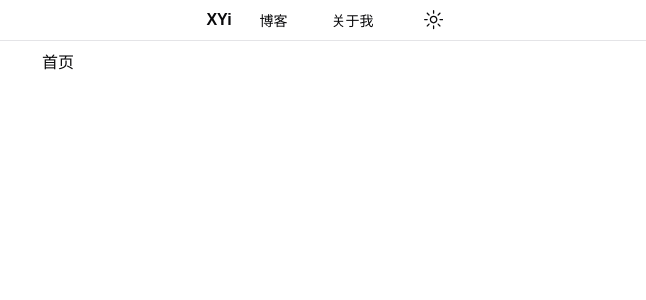
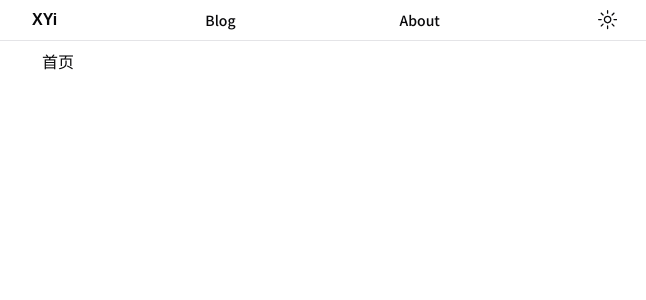
Before and after one commit to xiangly203/blog, a Next.js app: page / in a window 1280 px wide. Shown: the top 300 px of the page, without its empty margins (310-956 px from the left). Built offline with nearby package versions, Linux system fonts and the light colour scheme.

Commit message:
fix: fix nav style

```diff
--- a/src/components/nav.tsx
+++ b/src/components/nav.tsx
@@ -2,7 +2,6 @@
 import * as React from "react";
 import Link from "next/link";
 
-import { cn } from "@/lib/utils";
 import { Button } from "@/components/ui/button";
 import { useTheme } from "next-themes";
 import {
@@ -13,7 +12,6 @@ import {
 } from "@/components/ui/dropdown-menu";
 import {
   NavigationMenu,
-  NavigationMenuContent,
   NavigationMenuItem,
   NavigationMenuLink,
   NavigationMenuList,
@@ -21,38 +19,34 @@ import {
 } from "@/components/ui/navigation-menu";
 import { MoonIcon, SunIcon } from "@radix-ui/react-icons";
 import { Separator } from "@/components/ui/separator";
-import { Avatar, AvatarFallback } from "@/components/ui/avatar";
 import XYi from "@/components/icons/personal";
 
 export function NavigationMenuDemo() {
   const { setTheme } = useTheme();
   return (
     <div className="w-full">
-      <NavigationMenu className="container w-full px-4 sm:w-1/2 sm:px-0">
-        <NavigationMenuList className="flex flex-wrap gap-2">
-          <NavigationMenuItem className="flex-1 sm:flex-none sm:w-auto">
+      <NavigationMenu className=" sm:container xl:container mx-auto px-4">
+        <NavigationMenuList className="flex flex-row w-full justify-around items-center lg:gap-32 gap-2">
+          <NavigationMenuItem className="flex-1 ">
             <Link href="/">
               <XYi />
             </Link>
           </NavigationMenuItem>
-          <NavigationMenuItem className="flex-1 sm:flex-none sm:w-auto">
+          <NavigationMenuItem className="flex-1 ">
             <Link href="/blog" legacyBehavior passHref>
               <NavigationMenuLink className={navigationMenuTriggerStyle()}>
-                博客
+                Blog
               </NavigationMenuLink>
             </Link>
           </NavigationMenuItem>
-          <NavigationMenuItem className="flex-1 sm:flex-none sm:w-auto">
+          <NavigationMenuItem className="flex-1 ">
             <Link href="/about" legacyBehavior passHref>
               <NavigationMenuLink className={navigationMenuTriggerStyle()}>
-                关于我
+                About
               </NavigationMenuLink>
             </Link>
           </NavigationMenuItem>
-          <NavigationMenuItem className="flex-1 sm:flex-none sm:w-auto">
-            {/* 调整排列布局 */}
-          </NavigationMenuItem>
-          <NavigationMenuItem className="ml-auto">
+          <NavigationMenuItem className="flex-1 ">
             <DropdownMenu>
               <DropdownMenuTrigger asChild>
                 <Button variant="ghost" size="icon">
```
